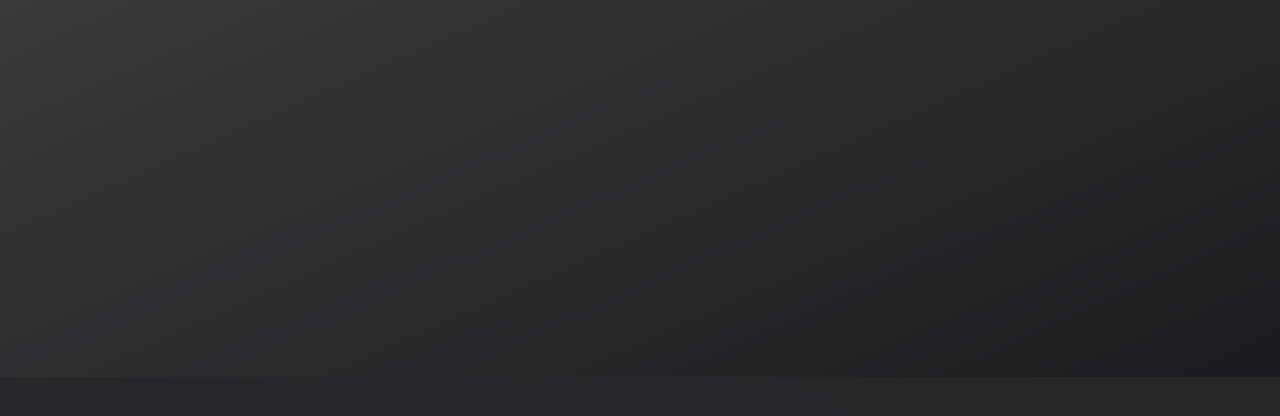
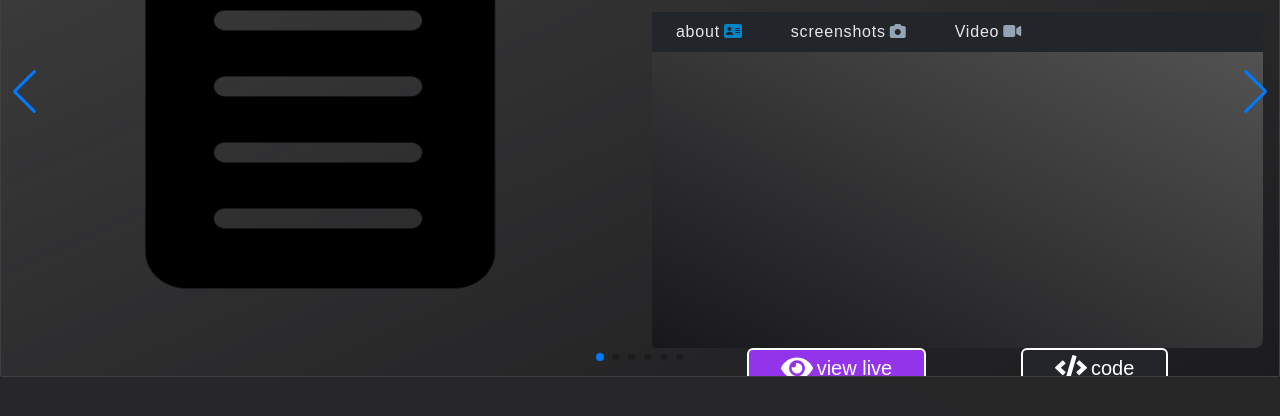
Before and after one commit to santiagomanso/santimanso.com, a React (Create React App) app: page /portfolio in a window 1280 px wide. Shown: the part 332-748 px from the top of the page. Built offline with nearby package versions, Linux system fonts and the light colour scheme.

Commit message:
♻️refactor code, removed redundant <ProjectList />

```diff
--- a/src/pages/PortfolioScreen.tsx
+++ b/src/pages/PortfolioScreen.tsx
@@ -1,10 +1,10 @@
-import ProjectList from '../components/ProjectList'
 import MainContainer from '../components/containers/MainContainer'
+import ProjectSwiper from '../components/swiper/ProjectSwiper'
 
 const PortfolioScreen = () => {
   return (
-    <MainContainer>
-      <ProjectList />
+    <MainContainer border>
+      <ProjectSwiper />
     </MainContainer>
   )
 }
```
